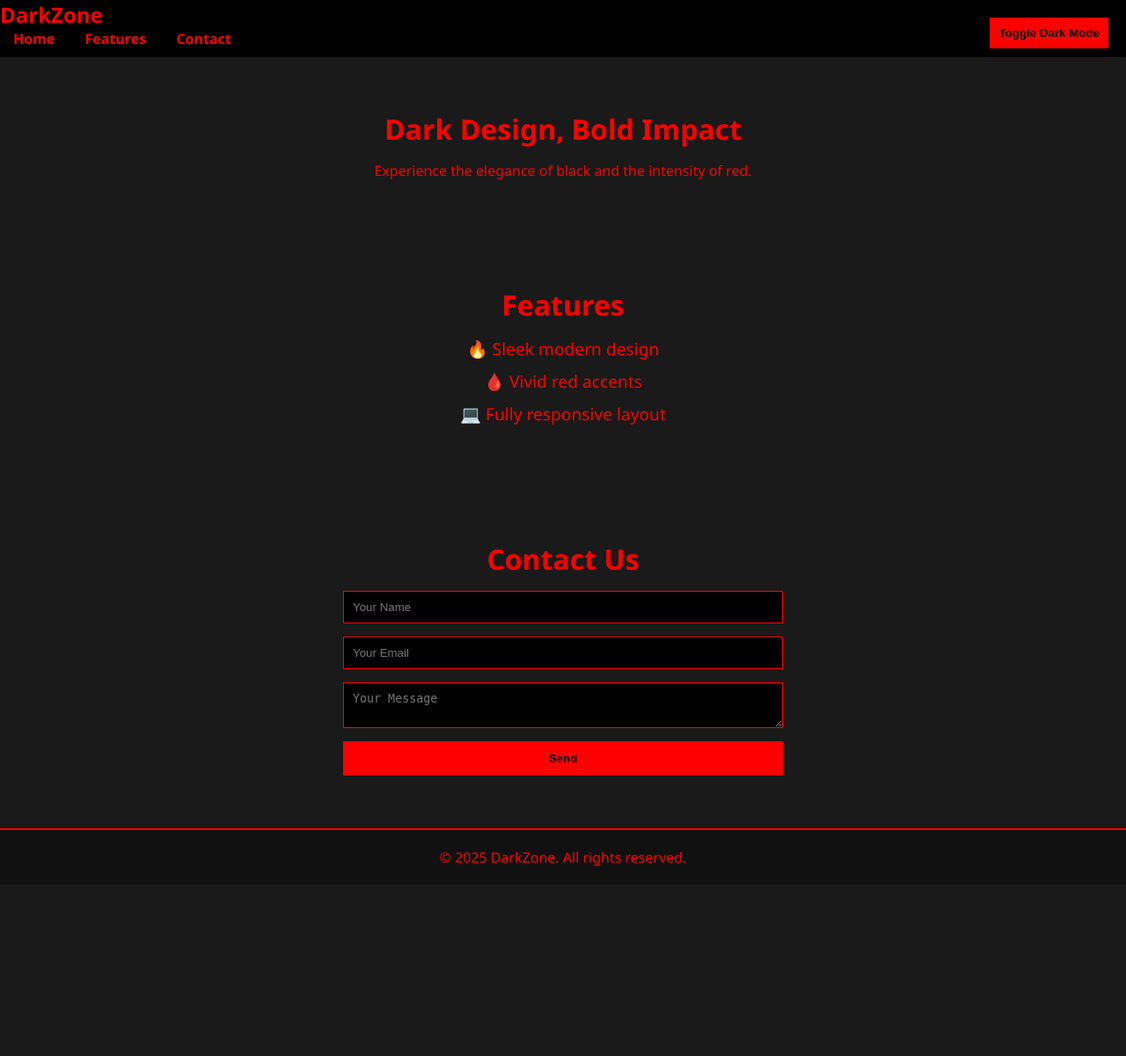
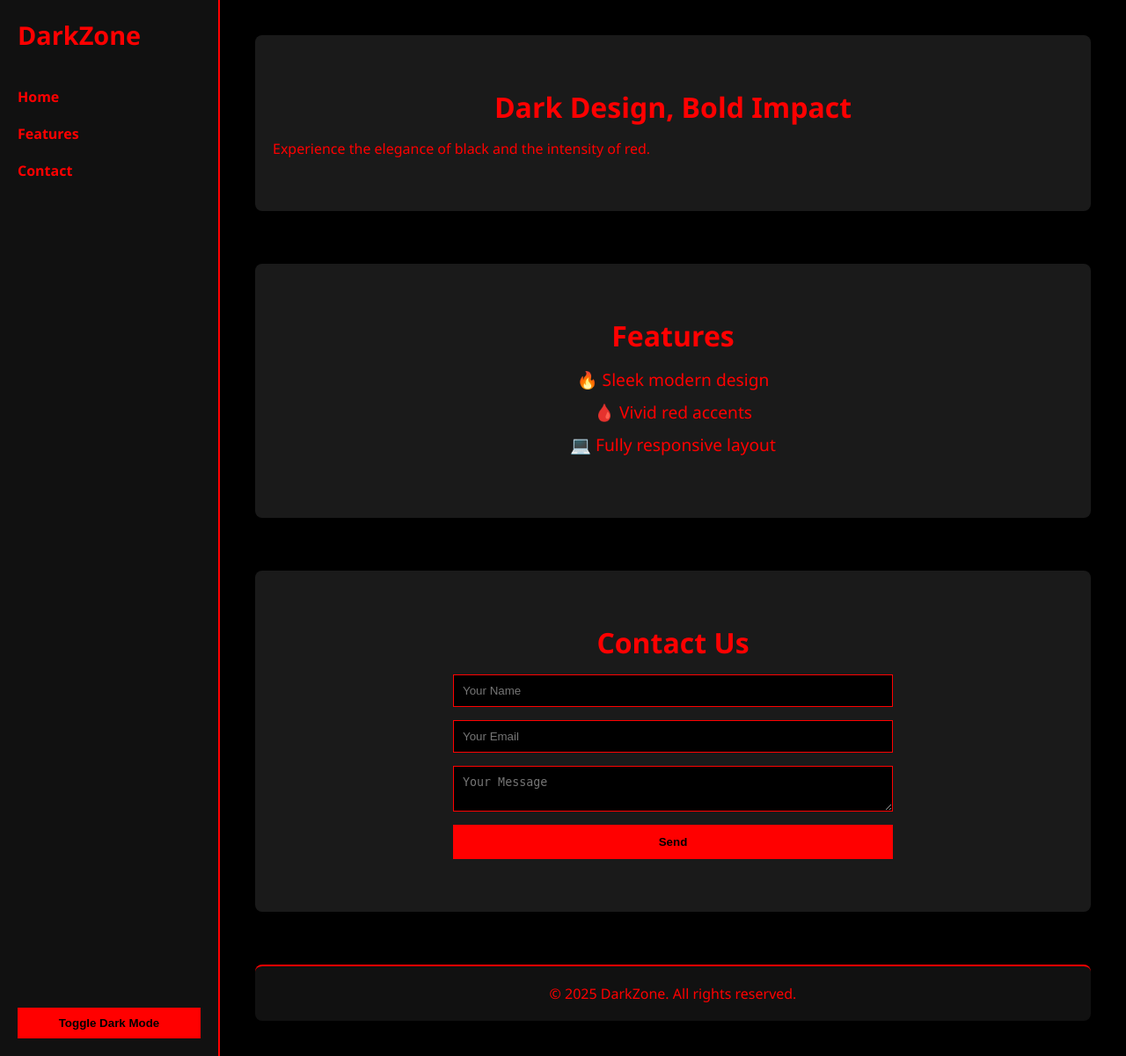
Before and after one commit to SmokeHound/joshburt.com.au, a PHP site: page / in a window 1280 px wide. Shown: the whole page at 88% size. Before the commit the page ends 985 px from the top, so only its background shows below. Run offline with PHP 8.4, Linux system fonts and the light colour scheme.

Commit message:
Update style.css

```diff
--- a/style.css
+++ b/style.css
@@ -1,9 +1,9 @@
-/* Reset and base settings */
+/* Reset and base styles */
 * {
   margin: 0;
   padding: 0;
   box-sizing: border-box;
-  transition: background-color 0.5s ease, color 0.5s ease;
+  transition: background-color 0.4s ease, color 0.4s ease;
 }
 
 body {
@@ -12,75 +12,85 @@ body {
   color: #f00;
 }
 
-/* Container */
-.container {
-  width: 90%;
-  max-width: 1200px;
-  margin: auto;
+/* Layout */
+.layout {
+  display: flex;
+  min-height: 100vh;
 }
 
-/* Header */
-header {
-  background: #111;
-  padding: 20px 0;
-  border-bottom: 2px solid #f00;
-  text-align: center;
-  position: relative;
+.sidebar {
+  width: 250px;
+  background-color: #111;
+  padding: 20px;
+  border-right: 2px solid #f00;
+  display: flex;
+  flex-direction: column;
+  align-items: flex-start;
+  position: sticky;
+  top: 0;
 }
 
-header h1 {
-  margin-bottom: 10px;
+.sidebar h1 {
+  font-size: 1.8em;
+  margin-bottom: 30px;
+  color: #f00;
 }
 
-nav {
-  margin-bottom: 10px;
+.sidebar nav {
+  display: flex;
+  flex-direction: column;
+  width: 100%;
 }
 
-nav a {
-  margin: 0 15px;
+.sidebar nav a {
+  color: #f00;
+  padding: 10px 0;
+  text-decoration: none;
   font-weight: bold;
-  color: #f00;
-  text-decoration: none;
 }
 
-nav a:hover {
+.sidebar nav a:hover {
   color: #fff;
 }
 
-/* Toggle button */
 #toggle-theme {
-  position: absolute;
-  top: 20px;
-  right: 20px;
+  margin-top: auto;
   background: #f00;
   color: #000;
   border: none;
   padding: 10px;
+  font-weight: bold;
   cursor: pointer;
-  font-weight: bold;
-  transition: background 0.3s;
+  width: 100%;
 }
 
 #toggle-theme:hover {
   background: #c00;
 }
 
-/* Sections */
+/* Main content */
+.main-content {
+  flex: 1;
+  padding: 40px;
+}
+
+/* Section styling */
 .section, .hero {
-  padding: 60px 0;
+  margin-bottom: 60px;
   background: #1a1a1a;
-  text-align: center;
+  padding: 60px 20px;
+  border-radius: 8px;
 }
 
 .section h2, .hero h2 {
   margin-bottom: 15px;
+  text-align: center;
   font-size: 2em;
 }
 
-/* Features list */
 .section ul {
   list-style: none;
-  padding: 0;
+  text-align: center;
 }
 
 .section ul li {
@@ -91,7 +101,7 @@ nav a:hover {
 /* Contact form */
 form {
   max-width: 500px;
-  margin: auto;
+  margin: 0 auto;
   display: flex;
   flex-direction: column;
 }
@@ -102,6 +112,7 @@ input, textarea {
   border: 1px solid #f00;
   padding: 10px;
   margin-bottom: 15px;
+  resize: vertical;
 }
 
 button {
@@ -119,16 +130,17 @@ button:hover {
 
 /* Footer */
 footer {
+  text-align: center;
+  padding: 20px;
+  border-top: 2px solid #f00;
   background: #111;
-  padding: 20px 0;
-  text-align: center;
-  border-top: 2px solid #f00;
+  border-radius: 8px;
 }
 
-/* Animation */
+/* Animations */
 .animate {
   opacity: 0;
-  transform: translateY(30px);
+  transform: translateY(20px);
   animation: fadeInUp 1s forwards;
 }
 
@@ -139,14 +151,13 @@ footer {
   }
 }
 
-/* Dark mode (light-on-dark) */
+/* Dark mode */
 body.dark-mode {
   background-color: #121212;
   color: #eee;
 }
 
-body.dark-mode header,
-body.dark-mode footer {
+body.dark-mode .sidebar {
   background-color: #222;
   border-color: #999;
 }
@@ -168,7 +179,7 @@ body.dark-mode input,
 body.dark-mode textarea {
   background: #222;
   color: #eee;
-  border: 1px solid #666;
+  border-color: #666;
 }
 
 body.dark-mode button {
```
